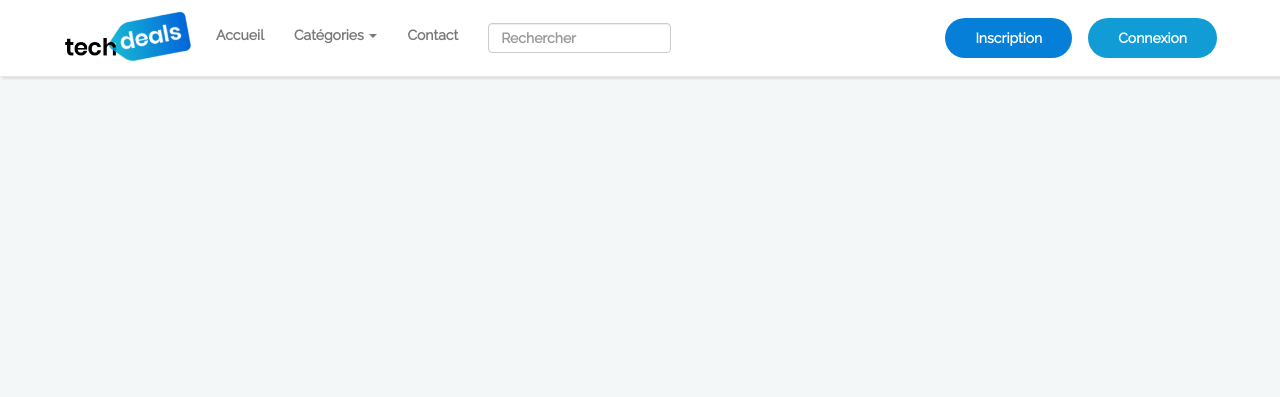
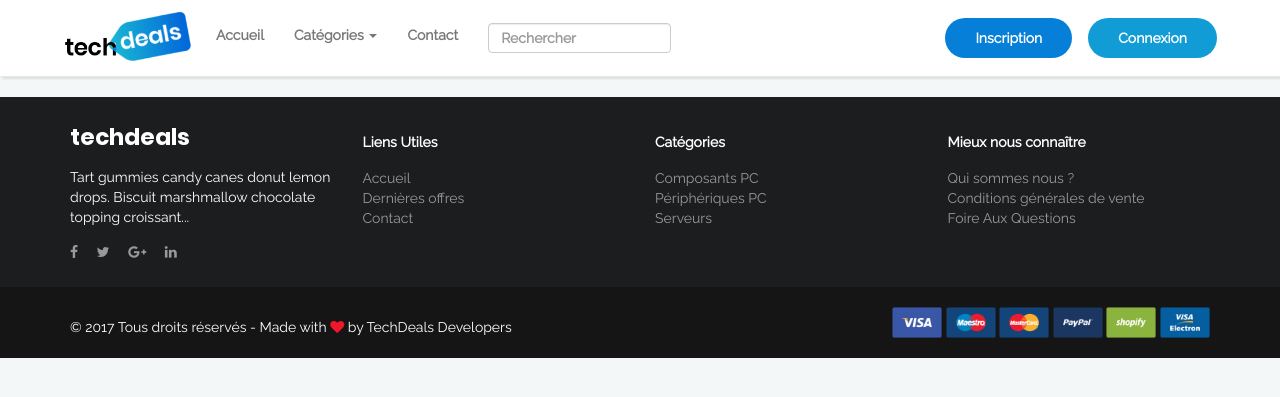
Before and after one commit to maxencecolmant/E-commerce-website, a PHP site: page / in a window 1280 px wide. Shown: the top 397 px of the page. Run offline with PHP 8.4, Linux system fonts and the light colour scheme; some libraries are stand-ins or nearby versions.

Commit message:
add footer

```diff
--- a/assets/custom/main.css
+++ b/assets/custom/main.css
@@ -14,7 +14,12 @@ body.colored {
 	background: #f4f7f8;
 }
 
-
+.text-right {
+	float: right !important;
+}
+.text-left {
+	float: left !important;
+}
 .navbar-custom {
 	background: #fff;
 	box-shadow: 2px 2px 2px rgba(0,0,0,0.1);
@@ -103,7 +108,7 @@ h2.img-header {
 	font-size: 14px !important;
 }
 li.search-nav{
-    padding: 5px 0!important;
+	padding: 5px 0!important;
 }
 
 
@@ -332,6 +337,58 @@ li.search-nav{
 	text-decoration: none;
 	background: none !important;
 }
+
+
+
+
+/*Footer*/
+
+.footer {
+	background: #1b1d1f;
+	color: #fff !important;
+}
+
+.footer .img-footer {
+	width: 120px;
+	margin-bottom: 10px;
+}
+
+.footer .widget {
+	margin: 20px 0;
+}
+
+.footer h2 {
+	font-size: 14px;
+	font-weight: 600;
+	margin: 18px 0;
+}
+
+.footer ul, .footer .social-icons {
+	list-style: none;
+	padding: 0;
+	margin: 0;
+}
+
+.footer .precopyright {
+	margin-top: 10px;
+}
+
+.footer .social-icons li {
+	display: inline-block;
+	margin: 5px 15px 5px 0;
+}
+
+.footer a, .footer .social-icons>li>a {
+	color: #999;
+}
+
+.footer-copyright {
+	background: #151515 !important;
+	padding: 20px 0;
+}
+
+
+
 /* body, .ui , input {
 	font-family: 'Poppins', sans-serif !important;
 }
--- a/includes/footer.php
+++ b/includes/footer.php
@@ -1,3 +1,60 @@
+<footer class="footer">
+    <div class="container">
+        <div class="row">
+            <div class="widget col-md-6 col-lg-3">
+                <img src="assets/icones/white_logo.png" class="img-footer" alt="">
+                <p>Tart gummies candy canes donut lemon drops. Biscuit marshmallow chocolate topping croissant...</p>
+                <ul class="social-icons">
+                    <li class="border-none"><a href="https://www.facebook.com/"><i class="fa fa-facebook"></i></a></li>
+                    <li class="border-none"><a href="https://twitter.com/"><i class="fa fa-twitter"></i></a></li>
+                    <li class="border-none"><a href="https://plus.google.com/"><i class="fa fa-google-plus"></i></a></li>
+                    <li class="border-none"><a href="https://fr.linkedin.com/"><i class="fa fa-linkedin"></i></a></li>
+                </ul>
+            </div>
+            <div class="widget col-md-6 col-lg-3">
+                <h2>Liens Utiles</h2>
+                <ul>
+                    <li><a href="">Accueil</a></li>
+                    <li><a href="">Dernières offres</a></li>
+                    <li><a href="">Contact</a></li>
+                </ul>
+            </div>
+            <div class="widget col-md-6 col-lg-3">
+                <h2>Catégories</h2>
+                <ul>
+                    <li class="border-none"><a href="">Composants PC</a></li>
+                    <li class="border-none"><a href="">Périphériques PC</a></li>
+                    <li class="border-none"><a href="">Serveurs</a></li>
+                </ul>
+            </div>
+            <div class="widget col-md-6 col-lg-3">
+                <h2>Mieux nous connaître</h2>
+                <ul>
+                    <li class="border-none"><a href="">Qui sommes nous ?</a></li>
+                    <li class="border-none"><a href="">Conditions générales de vente</a></li>
+                    <li class="border-none"><a href="">Foire Aux Questions</a></li>
+                </ul>
+
+            </div>
+        </div>
+    </div>
+    <div class="footer-copyright">
+        <div class="container">
+            <div class="row">
+                <div class="col-sm-6 precopyright"><span class="copyright ">© 2017 Tous droits réservés - Made with <i class="fa fa-heart" style="color:#ef182a;" aria-hidden="true"></i> by TechDeals Developers</span>
+                </div>
+                <div class="col-sm-6 text-right">
+                    <img src="assets/payment-icons/visa.png" width="50px" alt="">
+                    <img src="assets/payment-icons/maestro.png" width="50px" alt="">
+                    <img src="assets/payment-icons/mastercard.png" width="50px" alt="">
+                    <img src="assets/payment-icons/paypal.png" width="50px" alt="">
+                    <img src="assets/payment-icons/shopify.png" width="50px" alt="">
+                      <img src="assets/payment-icons/electron.png" width="50px" alt="">
+                </div>
+            </div>
+        </div>
+    </div>
+</footer>
 <script src="https://ajax.googleapis.com/ajax/libs/jquery/3.2.1/jquery.min.js"></script>
 <script src="assets/custom/bootstrap/bootstrap.js"></script>
 </body>
--- a/includes/header.php
+++ b/includes/header.php
@@ -11,6 +11,7 @@ include_once  "includes\Session.php";
   <meta content="width=device-width, initial-scale=1, maximum-scale=2, user-scalable=no" name="viewport" />
   <meta content="TechDeals team" name="author" />
   <title>TechDeals</title>
+  <link rel="stylesheet" href="https://maxcdn.bootstrapcdn.com/font-awesome/4.7.0/css/font-awesome.min.css">
   <link rel="stylesheet" href="assets/custom/bootstrap/bootstrap.css">
   <link rel="stylesheet" href="assets/custom/font_icons/icon_sets.css">
   <link rel="stylesheet" href="assets/custom/main.css">
```
Also changed, not shown: assets/icones/white_logo.png (added), assets/payment-icons/electron.png (added), assets/payment-icons/maestro.png (added), assets/payment-icons/mastercard.png (added), assets/payment-icons/paypal.png (added), assets/payment-icons/shopify.png (added), assets/payment-icons/visa.png (added).
